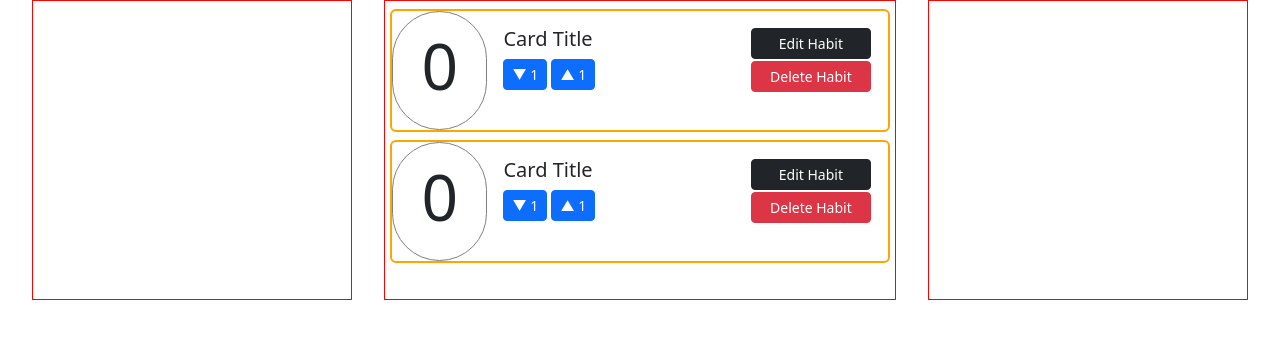
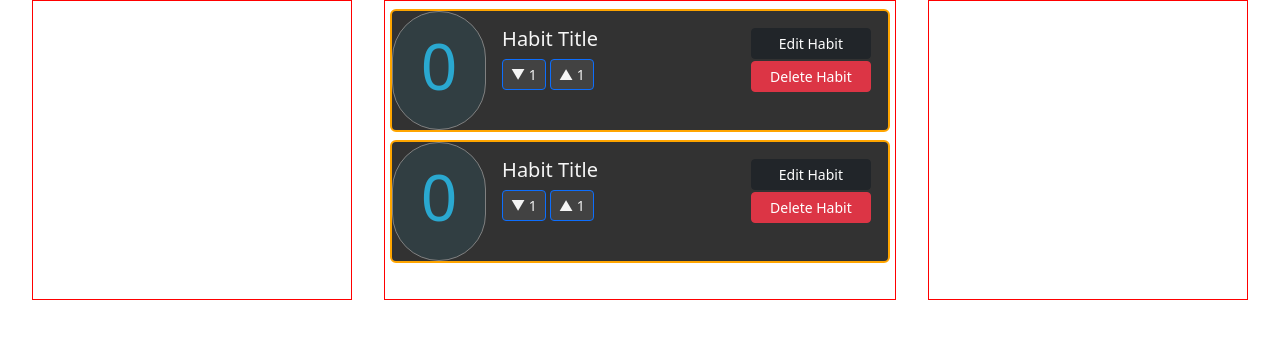
Before and after one commit to Drew-L-Nelson/Habit-Tracker, a React (Create React App) app: page / in a window 1280 px wide. Shown: the top 338 px of the page. Built offline with nearby package versions, Linux system fonts and the light colour scheme.

Commit message:
background colors changed

```diff
--- a/src/HabitCard.css
+++ b/src/HabitCard.css
@@ -5,6 +5,7 @@
   justify-content: space-between;
   margin-top: 0.5rem;
   border: 2px solid orange;
+  background-color: #323232;
 }
 
 .count-div {
@@ -12,7 +13,9 @@
   display: flex;
   align-items: center;
   justify-content: center;
+  color: #2AA8D0;
   border: 1px solid gray;
+  background-color: #313E42;
   border-radius: 100px;
 }
 
@@ -29,3 +32,11 @@
   flex-direction: column;
   align-items: flex-end;
 }
+
+.title-count-buttons, .counters {
+  color: whitesmoke;
+}
+
+.counters {
+  background-color: #424242;
+}
--- a/src/HabitCard.js
+++ b/src/HabitCard.js
@@ -26,12 +26,12 @@ export default function HabitCard () {
           </Card.Title>
       </Card.Body>
 
-      <Card.Body>
-        <Card.Title>Card Title</Card.Title>
-        <Button variant="primary" onClick={countDown} size="sm">
+      <Card.Body className="title-count-buttons">
+        <Card.Title>Habit Title</Card.Title>
+        <Button className="counters" onClick={countDown} size="sm">
             ▼ 1
           </Button>{' '}
-          <Button variant="primary" onClick={countUp} size="sm">
+          <Button className="counters" onClick={countUp} size="sm">
             ▲ 1
           </Button>
       </Card.Body>
```
